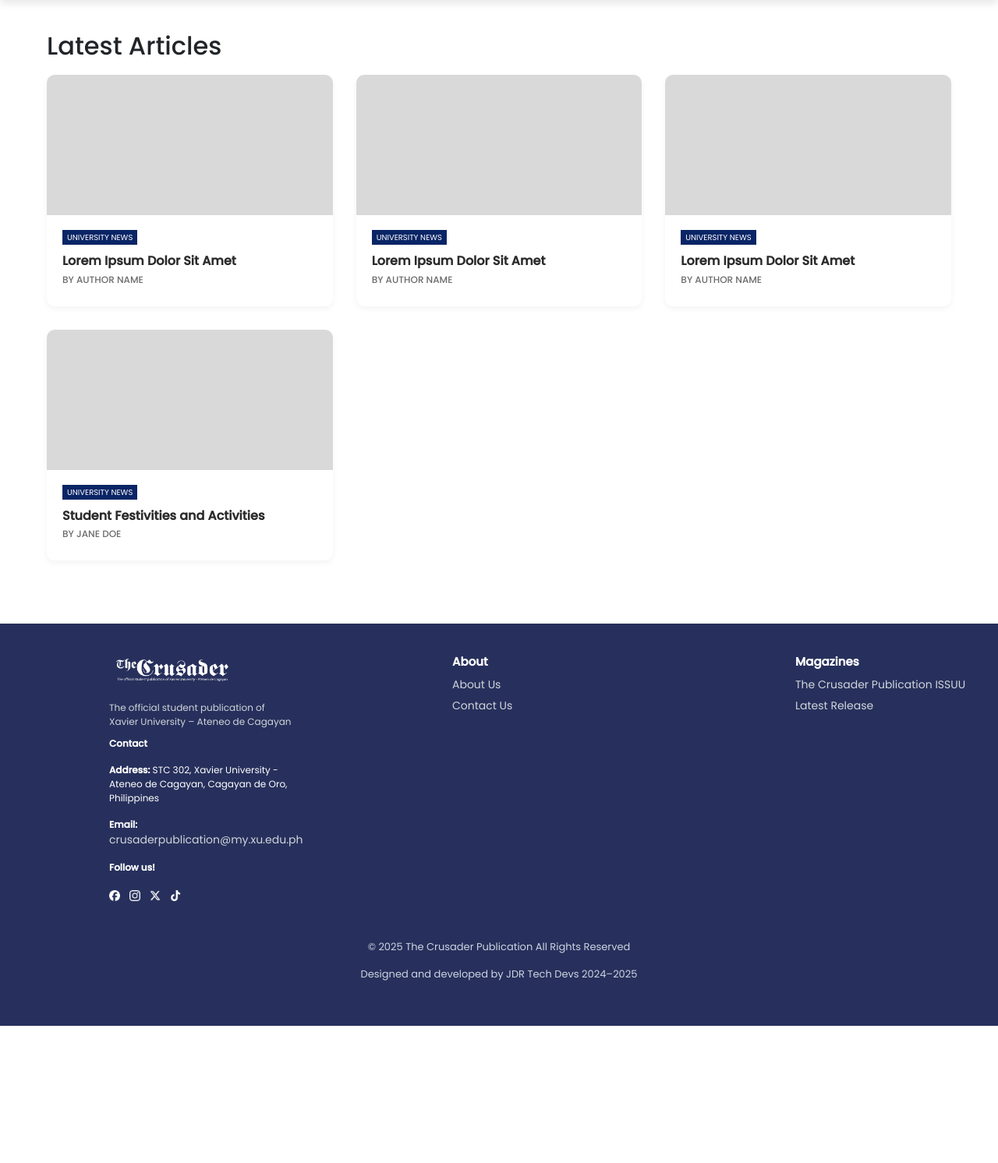
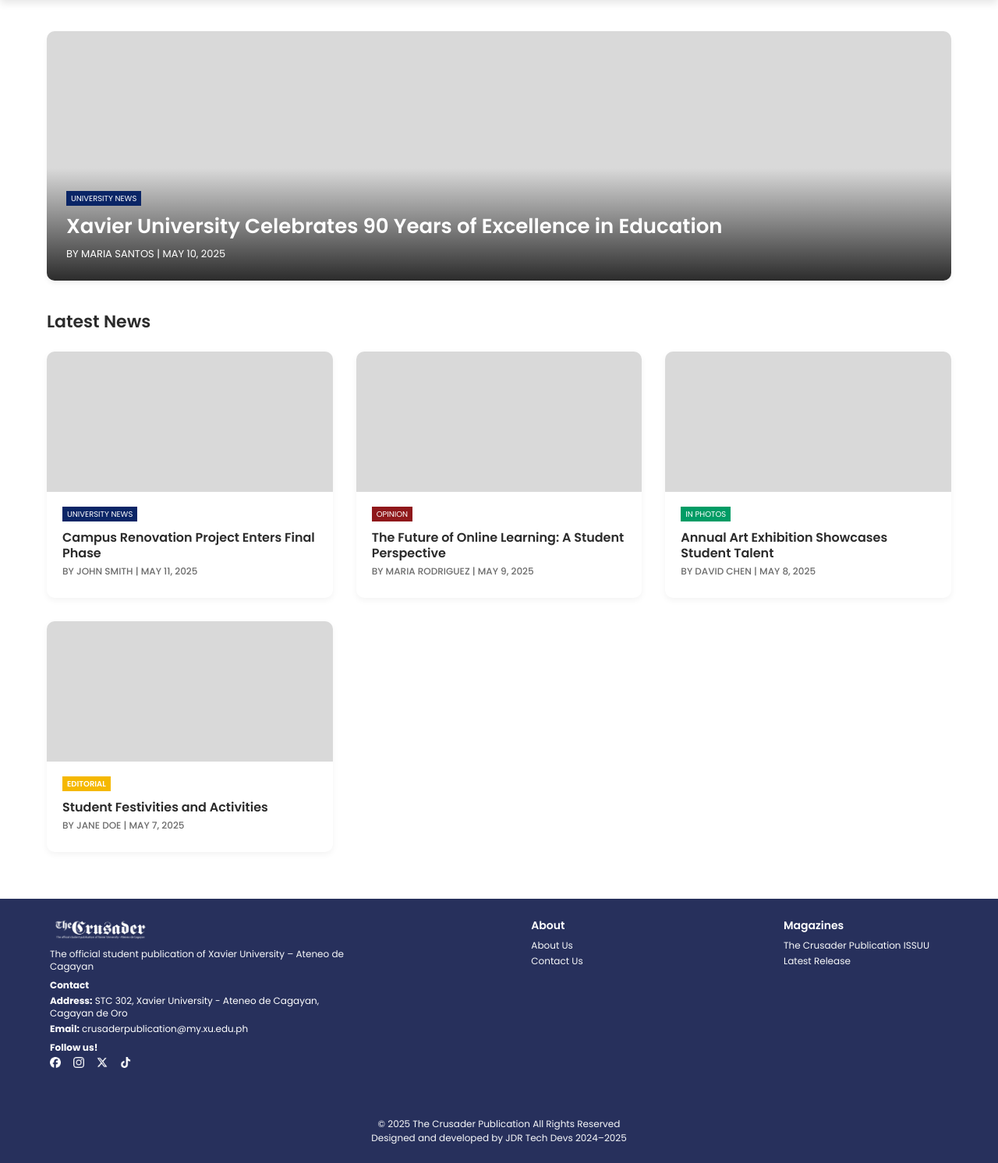
Before and after one commit to darenangelajamito/CSCC22_CruPub, a Django app: page / in a window 1280 px wide. Shown: the part 100-1592 px from the top of the page at 78% size. Before the commit the page ends 1416 px from the top, so only its background shows below. Run offline with Django 5.2, Linux system fonts and the light colour scheme; some libraries are stand-ins or nearby versions.

Commit message:
Improved Login UI. Also applied updated footer styling.

```diff
--- a/CRU/templates/base_public.html
+++ b/CRU/templates/base_public.html
@@ -7,8 +7,27 @@
   <link rel="stylesheet" href="{% static 'styles.css'%}">
   <!-- Poppins font -->
   <link href="https://cdn.jsdelivr.net/npm/bootstrap@5.3.5/dist/css/bootstrap.min.css" rel="stylesheet" integrity="sha384-SgOJa3DmI69IUzQ2PVdRZhwQ+dy64/BUtbMJw1MZ8t5HZApcHrRKUc4W0kG879m7" crossorigin="anonymous">
-  <link href="https://fonts.googleapis.com/css2?family=Poppins:wght@400;500&display=swap" rel="stylesheet">
+  <link href="https://fonts.googleapis.com/css2?family=Poppins:wght@400;500;600;700&display=swap" rel="stylesheet">
   <script src="https://cdn.jsdelivr.net/npm/bootstrap@5.3.5/dist/js/bootstrap.bundle.min.js" integrity="sha384-k6d4wzSIapyDyv1kpU366/PK5hCdSbCRGRCMv+eplOQJWyd1fbcAu9OCUj5zNLiq" crossorigin="anonymous"></script>
+  <!-- Tailwind CSS -->
+  <script src="https://cdn.tailwindcss.com"></script>
+  <script>
+    tailwind.config = {
+      theme: {
+        extend: {
+          colors: {
+            primary: '#26366D',
+            secondary: '#0A2566',
+            light: '#d1d5db',
+            dark: '#2b2b2b',
+          },
+          fontFamily: {
+            poppins: ['Poppins', 'sans-serif'],
+          },
+        },
+      },
+    }
+  </script>
 </head>
 <body>
 <header>
@@ -19,7 +38,7 @@
         <ul class="user-navbar-links">
           <li><a href="{% url 'CRU:Home' %}" class="{% if request.resolver_match.url_name == 'Home' %}active{% endif %}">Home</a></li>
           <li><a href="{% url 'CRU:About' %}" class="{% if request.resolver_match.url_name == 'About' %}active{% endif %}">About</a></li>
-          <li><a href="#" class="{% if request.resolver_match.url_name == 'Contact' %}active{% endif %}">Contact</a></li>
+          <li><a href="#contact" class="{% if request.resolver_match.url_name == 'Contact' %}active{% endif %}">Contact</a></li>
           <li><a href="{% url 'CRU:Search' %}" class="{% if request.resolver_match.url_name == 'Search' %}active{% endif %}">Search</a></li>
         </ul>
         <div id="bar">&#9776;</div>
@@ -28,42 +47,64 @@
 
 {% block content %}
 {% endblock %}
-<footer class="footer">
-  <div class="footer-container">
-    <div class="footer-column logo-section">
-      <img src="{% static 'TheCrusaderWhite.png' %}" alt="The Crusader Logo" class="logo">
-      <p class="description">
+<footer id="contact" style="background-color: #27305c;" class="text-white py-6 px-4">
+  <div class="max-w-6xl mx-auto flex flex-col md:flex-row justify-between gap-8 md:gap-16">
+    <!-- Main info column -->
+    <div class="w-full max-w-xs md:max-w-sm">
+      <img src="{% static 'TheCrusaderWhite.png' %}" alt="The Crusader Logo" class="w-32 mb-2">
+      <p class="text-light text-xs mb-2">
         The official student publication of Xavier University – Ateneo de Cagayan
       </p>
-      <p><strong>Contact</strong></p>
-      <p><strong>Address:</strong> STC 302, Xavier University - Ateneo de Cagayan, Cagayan de Oro, Philippines</p>
-      <p><strong>Email:</strong> <a href="mailto:crusaderpublication@my.xu.edu.ph">crusaderpublication@my.xu.edu.ph</a></p>
-      <p class="social-label"><strong>Follow us!</strong></p>
-      <div class="social-icons">
-        <a href="https://www.facebook.com/thecrusaderpublication"><img src="{% static 'fb-icon.png' %}" alt="Facebook" /></a>
-        <a href="https://www.instagram.com/thecrusaderpub/"><img src="{% static 'ig-icon.png' %}" alt="Instagram" /></a>
-        <a href="https://x.com/thecrusaderpub"><img src="{% static 'x-icon.png' %}" alt="Twitter" /></a>
-        <a href="https://www.tiktok.com/@thecrusaderpub"><img src="{% static 'tiktok-icon.png' %}" alt="TikTok" /></a>
+      <div class="text-xs space-y-1">
+        <p><strong>Contact</strong></p>
+        <p><strong>Address:</strong> STC 302, Xavier University - Ateneo de Cagayan, Cagayan de Oro</p>
+        <p><strong>Email:</strong> <a href="mailto:crusaderpublication@my.xu.edu.ph" class="hover:text-white hover:underline">crusaderpublication@my.xu.edu.ph</a></p>
+      </div>
+      <p class="text-xs mt-2 mb-1"><strong>Follow us!</strong></p>
+      <div class="flex gap-3 items-center">
+        <a href="https://www.facebook.com/thecrusaderpublication" class="transition-transform hover:scale-110"><img src="{% static 'fb-icon.png' %}" alt="Facebook" class="w-3.5 h-3.5 object-contain" /></a>
+        <a href="https://www.instagram.com/thecrusaderpub/" class="transition-transform hover:scale-110"><img src="{% static 'ig-icon.png' %}" alt="Instagram" class="w-3.5 h-3.5 object-contain" /></a>
+        <a href="https://x.com/thecrusaderpub" class="transition-transform hover:scale-110"><img src="{% static 'x-icon.png' %}" alt="Twitter" class="w-3.5 h-3.5 object-contain" /></a>
+        <a href="https://www.tiktok.com/@thecrusaderpub" class="transition-transform hover:scale-110"><img src="{% static 'tiktok-icon.png' %}" alt="TikTok" class="w-3.5 h-3.5 object-contain" /></a>
       </div>
     </div>
 
-    <div class="footer-column">
-      <h4>About</h4>
-      <a href="#">About Us</a>
-      <a href="#">Contact Us</a>
+    <!-- About column -->
+    <div class="mt-6 md:mt-0 px-4 md:px-0">
+      <h4 class="text-sm font-semibold mb-2">About</h4>
+      <div class="space-y-1">
+        <a href="#" class="block text-light text-xs hover:text-white hover:underline">About Us</a>
+        <a href="#" class="block text-light text-xs hover:text-white hover:underline">Contact Us</a>
+      </div>
     </div>
 
-    <div class="footer-column">
-      <h4>Magazines</h4>
-      <a href="https://issuu.com/thecrusaderpub">The Crusader Publication ISSUU</a>
-      <a href="https://issuu.com/thecrusaderpub/docs/the_crusader_sports_magazine_2024">Latest Release</a>
+    <!-- Magazines column -->
+    <div class="mt-6 md:mt-0 px-4 md:px-0">
+      <h4 class="text-sm font-semibold mb-2">Magazines</h4>
+      <div class="space-y-1">
+        <a href="https://issuu.com/thecrusaderpub" class="block text-light text-xs hover:text-white hover:underline">The Crusader Publication ISSUU</a>
+        <a href="https://issuu.com/thecrusaderpub/docs/the_crusader_sports_magazine_2024" class="block text-light text-xs hover:text-white hover:underline">Latest Release</a>
+      </div>
     </div>
   </div>
 
-  <div class="footer-bottom">
-    <p>© 2025 The Crusader Publication All Rights Reserved</p>
+  <div class="text-center mt-5 pt-3 text-xs text-light max-w-6xl mx-auto">
+    <p class="mb-0.5">© 2025 The Crusader Publication All Rights Reserved</p>
     <p>Designed and developed by JDR Tech Devs 2024–2025</p>
   </div>
 </footer>
+<!-- Mobile menu toggle script -->
+<script>
+  document.addEventListener('DOMContentLoaded', function() {
+    const menuButton = document.getElementById('bar');
+    const mobileMenu = document.getElementById('mobile-menu');
+
+    if (menuButton && mobileMenu) {
+      menuButton.addEventListener('click', function() {
+        mobileMenu.classList.toggle('hidden');
+      });
+    }
+  });
+</script>
 </body>
 </html>
--- a/CRU/templates/public_view/home.html
+++ b/CRU/templates/public_view/home.html
@@ -5,9 +5,22 @@
 {% endblock title %}
 
 {% block content %}
-  <main class="user-home">
-    <div class="user-header">
-      <h2>Latest Articles</h2>
+  <main class="user-home" style="padding: 40px 60px 60px;">
+    <!-- Featured Article Section -->
+    <section style="margin-bottom: 40px;">
+      <div class="article-card" style="display: flex; flex-direction: column; max-width: 100%; box-shadow: 0 4px 6px rgba(0,0,0,0.05);">
+        <div class="image-placeholder" style="height: 320px; position: relative;">
+          <div style="position: absolute; bottom: 0; left: 0; right: 0; background: linear-gradient(to top, rgba(0,0,0,0.8), transparent); padding: 25px;">
+            <span class="category-universitynews" style="margin-bottom: 10px; display: inline-block;">UNIVERSITY NEWS</span>
+            <h2 style="color: white; font-size: 26px; font-weight: 600; margin-bottom: 8px; line-height: 1.3;">Xavier University Celebrates 90 Years of Excellence in Education</h2>
+            <p style="color: white; font-size: 13px;">BY MARIA SANTOS | MAY 10, 2025</p>
+          </div>
+        </div>
+      </div>
+    </section>
+
+    <div class="user-header" style="margin-bottom: 25px;">
+      <h2 style="font-size: 22px; font-weight: 600; color: #2b2b2b;">Latest News</h2>
     </div>
 
     <div class="user-grid">
@@ -16,37 +29,39 @@
         <div class="image-placeholder"></div>
         <div class="article-info">
           <span class="category-universitynews">UNIVERSITY NEWS</span>
-          <h3 class="title">Lorem Ipsum Dolor Sit Amet</h3>
-          <p class="author">BY AUTHOR NAME</p>
+          <h3 class="title">Campus Renovation Project Enters Final Phase</h3>
+          <p class="author">BY JOHN SMITH | MAY 11, 2025</p>
         </div>
       </div>
 
       <div class="article-card">
         <div class="image-placeholder"></div>
         <div class="article-info">
-            <span class="category-universitynews">UNIVERSITY NEWS</span>
-            <h3 class="title">Lorem Ipsum Dolor Sit Amet</h3>
-            <p class="author">BY AUTHOR NAME</p>
+          <span class="category-opinion">OPINION</span>
+          <h3 class="title">The Future of Online Learning: A Student Perspective</h3>
+          <p class="author">BY MARIA RODRIGUEZ | MAY 9, 2025</p>
         </div>
       </div>
 
       <div class="article-card">
         <div class="image-placeholder"></div>
         <div class="article-info">
-          <span class="category-universitynews">UNIVERSITY NEWS</span>
-          <h3 class="title">Lorem Ipsum Dolor Sit Amet</h3>
-          <p class="author">BY AUTHOR NAME</p>
+          <span class="category-inphotos">IN PHOTOS</span>
+          <h3 class="title">Annual Art Exhibition Showcases Student Talent</h3>
+          <p class="author">BY DAVID CHEN | MAY 8, 2025</p>
         </div>
       </div>
 
       <div class="article-card">
         <div class="image-placeholder"></div>
         <div class="article-info">
-          <span class="category-universitynews">UNIVERSITY NEWS</span>
+          <span style="font-size: 10px; font-weight: 600; color: #fff; background-color: #F5B800; padding: 2px 6px; text-transform: uppercase;">EDITORIAL</span>
           <h3 class="title">Student Festivities and Activities</h3>
-          <p class="author">BY JANE DOE</p>
+          <p class="author">BY JANE DOE | MAY 7, 2025</p>
         </div>
       </div>
     </div>
+
+
   </main>
 {% endblock %}
```
Also changed, not shown: CRU/templates/base_noneb.html (+48 -27 lines). Lines whose indentation alone changed are shown as unchanged.
